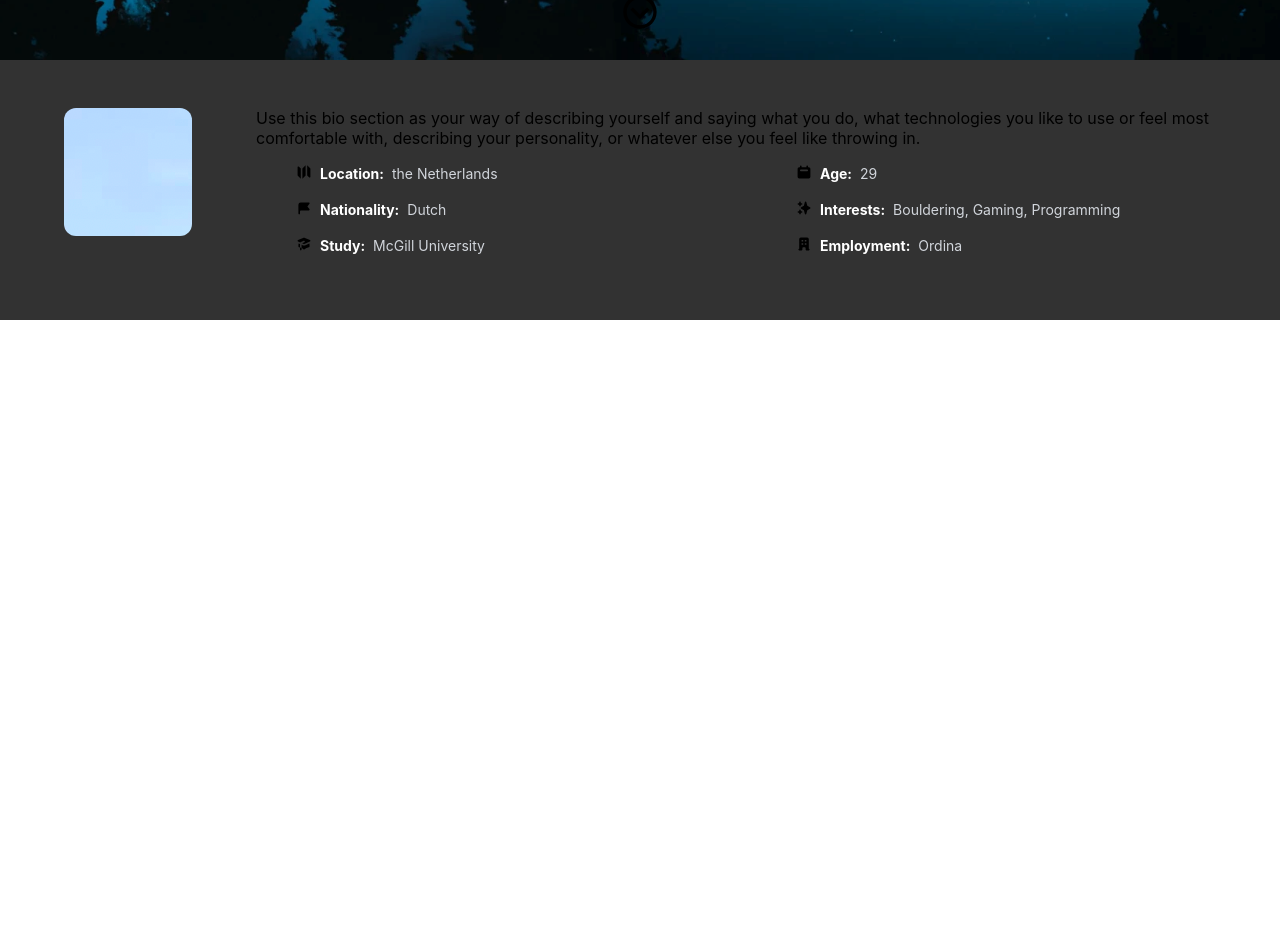
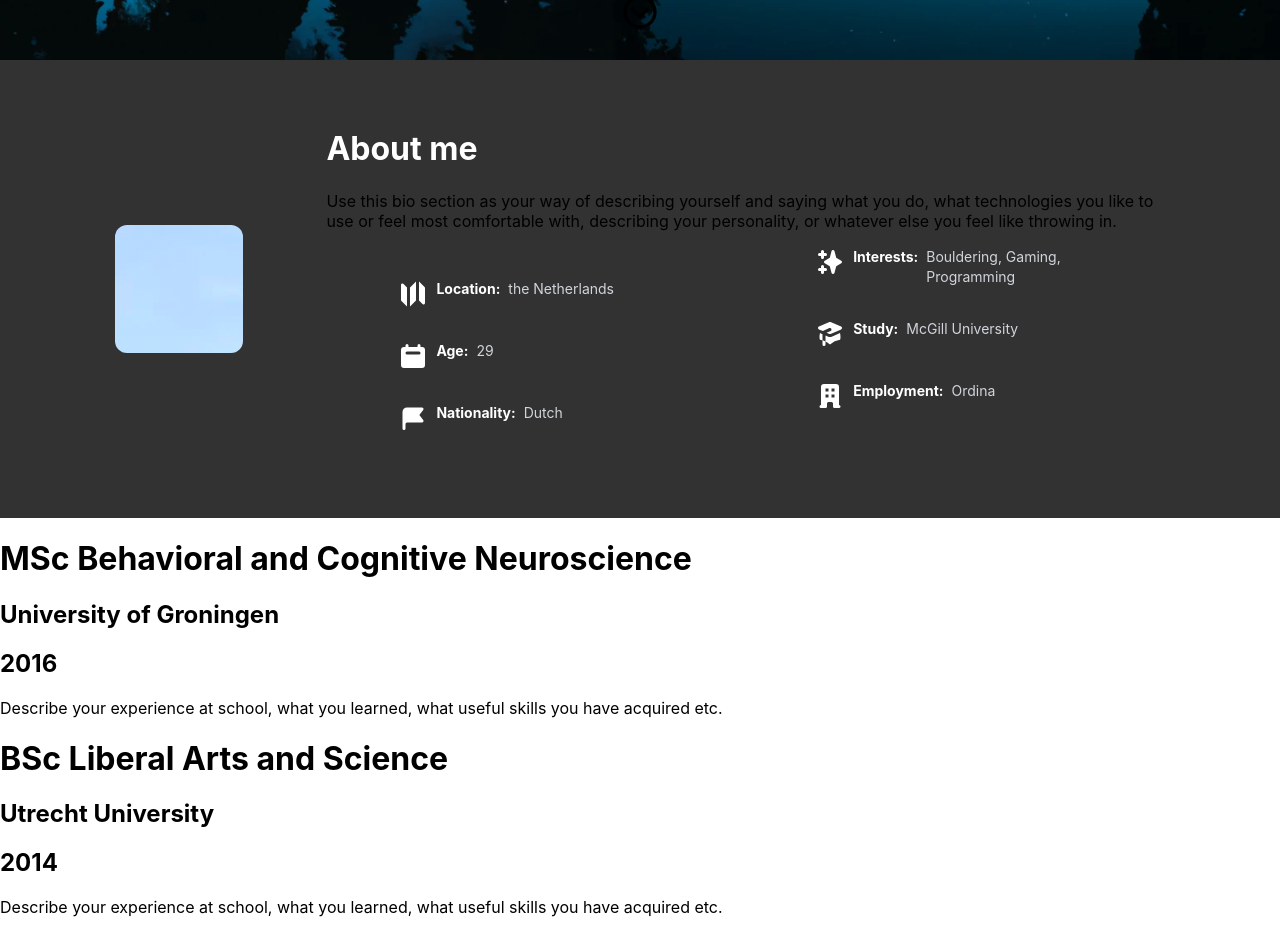
Before and after one commit to ReinderVosDeWael/reindervosdewael.github.io, a Next.js app: page / in a window 1280 px wide. Shown: the part 740-1673 px from the top of the page. Before the commit the page ends 1060 px from the top, so only its background shows below. Built offline with nearby package versions, Linux system fonts and the light colour scheme.

Commit message:
begin education section

```diff
--- a/pages/components/About.js
+++ b/pages/components/About.js
@@ -8,6 +8,7 @@ export default function About() {
 
     return (
         <div class="about">
+            <div class="about_content">
                 <div class="about_left">
                     <div class="about_profile_image_container">
                         <Image
@@ -18,15 +19,18 @@ export default function About() {
                 </div>
 
                 <div class="about_right">
+                    <div class="about_title_container">
+                        <h1 class="about_title">About me</h1>
+                    </div>
                     <div class="about_description">
                         {description}
                     </div>
 
-                <div class="about_items">
+                    <div class="about_list_container">
                         <ul class="about_list">
                             {aboutItems.map(({ label, text, Icon }, idx) => (
                                 <li class="about_list_item" key={idx}>
-                                {Icon && <Icon className="h-5 w-5 text-white" />}
+                                    {Icon && <Icon class="about_icons" />}
                                     <span class="about_labels">{label}:</span>
                                     <span class="about_text">{text}</span>
                                 </li>
@@ -35,6 +39,7 @@ export default function About() {
                     </div>
                 </div>
             </div>
+        </div>
     )
 
 }
--- /dev/null
+++ b/pages/components/Education.js
@@ -0,0 +1,18 @@
+import { educationData } from '../data'
+
+export default function About() {
+    return (
+        <div class="education">
+            <div class="education-right">
+                {educationData.map(({ date, location, title, content }) => (
+                    <div class="education-item">
+                        <h1 class="title">{title}</h1>
+                        <h2 class="location">{location}</h2>
+                        <h2 class="date">{date}</h2>
+                        {content}
+                    </div>
+                ))}
+            </div>
+        </div>
+    )
+}
--- a/pages/components/Meta.js
+++ b/pages/components/Meta.js
@@ -1,10 +1,7 @@
 import Head from 'next/head'
-import {useRouter} from 'next/router';
 
 
 export default function Meta(...props) {
-    //TODO: What is pathname?
-    const {asPath: pathname} = useRouter();
     return (
     <Head>
         <title>{props['title']}</title>
--- a/pages/data.js
+++ b/pages/data.js
@@ -27,11 +27,11 @@ export const metaData = {
 // Hero Data
 export const heroData = {
     imageSrc: heroImage,
-    name: `I'm Reinder.`,
+    name: `I'm Reinder (WIP!).`,
     description: (
         <>
             <p>
-                Great that you're looking at this page! However, it's still a work in progress.
+                Great that you're looking at this page! However, it's still a <strong>work in progress</strong>.
                 Please see my LinkedIn profiel for up to date information.
             </p>
             <p>
@@ -123,7 +123,7 @@ export const skillsData = [
 ];
 
 // Education
-export const education = [
+export const educationData = [
     {
         date: '2016',
         location: 'University of Groningen',
--- a/pages/index.js
+++ b/pages/index.js
@@ -1,6 +1,7 @@
 import About from './components/About'
+import Education from './components/Education'
+import Hero from './components/Hero'
 import Meta from './components/Meta'
-import Hero from './components/Hero'
 import {metaData} from './data'
 
 export default function Home() {
@@ -8,10 +9,11 @@ export default function Home() {
     const description = metaData['description'];
 
     return (
-        <div>
+        <div class="container">
         <Meta title={title} description={description} />
         <Hero />
         <About />
+        <Education />
         </div>
     )
 }
--- a/styles/globals.css
+++ b/styles/globals.css
@@ -27,7 +27,7 @@ a {
 }
 
 .container {
-  padding: 0 2rem;
+  min-width: 480px;
 }
 
 .hero_container {
@@ -35,7 +35,7 @@ a {
   position: relative;
   justify-content: center;
   align-items: center;
-  width: 100vw;
+  width: 100%;
   height: 100vh;
 }
 
@@ -99,7 +99,7 @@ a {
   position: absolute;
   display: flex;
   column-gap: 3rem;
-  bottom: 0;
+  bottom: 1rem;
 }
 
 .hero_links_container {
@@ -126,21 +126,36 @@ a {
 }
 
 .about {
+  background-color: rgb(50, 50, 50);
+}
+
+.about_content {
   display: grid;
   grid-template-columns: 1fr 4fr;
   row-gap: 1rem;
-  background-color: rgb(50, 50, 50);
   padding: 3rem 0 3rem 0;
+  width: 90%;
+  margin: auto;
+  max-width: 1200px;
 }
 
 .about_left {
   display: flex;
   justify-content: center;
+  align-items: center;
 }
 
 .about_right {
   position: relative;
   justify-content: left;
+  padding: 0 2rem;
+}
+
+.about_title {
+  font-size: 2rem;
+  font-weight: bold;
+  line-height: 1.25;
+  color: rgb(255, 255, 255);
 }
 
 .about_profile_image_container {
@@ -149,36 +164,52 @@ a {
   width: 8rem;
   height: 8rem;
   border-radius: 0.75rem;
+  vertical-align: middle;
 }
 
 .about_description {
   width: 100%;
 }
 
-.about_list {
+.about_list_container {
   position: relative;
   display: grid;
+  gap: 1rem;
+}
+
+.about_list {
+  width: 100%;
   grid-template-columns: 1fr 1fr;
-  gap: 1rem;
+  columns: 2;
+  line-height: 10rem;
 }
 
 .about_list_item {
   display: flex;
-  align-items: flex-start;
   grid-column: span 1 / span 1;
   column-gap: 0.5rem;
+  margin: 2rem;
 }
 
 .about_labels {
   color: #ffffff;
-font-size: 0.875rem;
-line-height: 1.25rem;
-font-weight: 700;
+  font-size: 0.875rem;
+  line-height: 1.25rem;
+  font-weight: 700;
 }
 
 .about_text {
   color: #D1D5DB;
-font-size: 0.875rem;
-line-height: 1.25rem;
+  font-size: 0.875rem;
+  line-height: 1.25rem;
+  vertical-align: center;
+}
+
+.about_icons {
+  color: #ffffff;
+  width: 30px;
+  height: 30px;
+  min-width: 30px;
+  min-height: 30px;
 
 }
```
Lines whose indentation alone changed are shown as unchanged.
